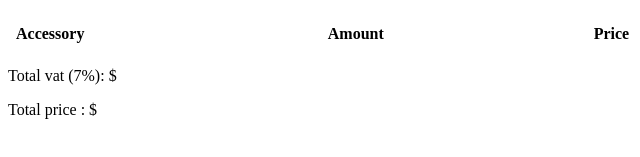
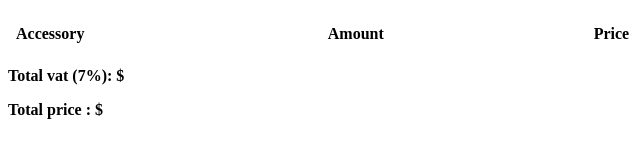
Before and after one commit to PattiyaY/pattiyay.github.io, a plain HTML site: page accessory.html in a window 1280 px wide. Shown: the part 191-348 px from the top of the page, 0-640 px from the left. Drawn offline with Linux system fonts and the light colour scheme.

Commit message:
feat: css, accessory.html

```diff
--- a/accessory.html
+++ b/accessory.html
@@ -4,11 +4,12 @@
     <meta charset="UTF-8" />
     <meta name="viewport" content="width=device-width, initial-scale=1.0" />
     <title>Accessories shop</title>
-    <link rel="stylesheet" href="/css/global.css" />
+    <link rel="stylesheet" href="./css/global.css" />
   </head>
   <body>
     <h1>Car Accessories</h1>
 
+    <form id="accessoryForm">
       <label for="accessories">Select car accessories</label>
       <select id="accessories" name="accessories">
         <option value="1">Car Cover</option>
@@ -21,6 +22,7 @@
       <input type="number" id="amount" name="amount" />
       <br />
       <button type="button" onclick="addToProductList()">Add</button>
+    </form>
 
     <h2>Product List</h2>
     <table id="productList">
@@ -31,8 +33,8 @@
       </tr>
     </table>
 
-    <p>Total vat (7%): $<span id="totalVat"></span></p>
-    <p>Total price : $<span id="totalPrice"></span></p>
+    <p class="total">Total vat (7%): $<span id="totalVat"></span></p>
+    <p class="total">Total price : $<span id="totalPrice"></span></p>
 
     <script>
       var netPrice = 0;
--- a/css/global.css
+++ b/css/global.css
@@ -12,3 +12,7 @@ td {
 tr:nth-child(even) {
   background-color: #f2f2f2;
 }
+
+.total {
+  font-weight: bold;
+}
```
Lines whose indentation alone changed are shown as unchanged.
